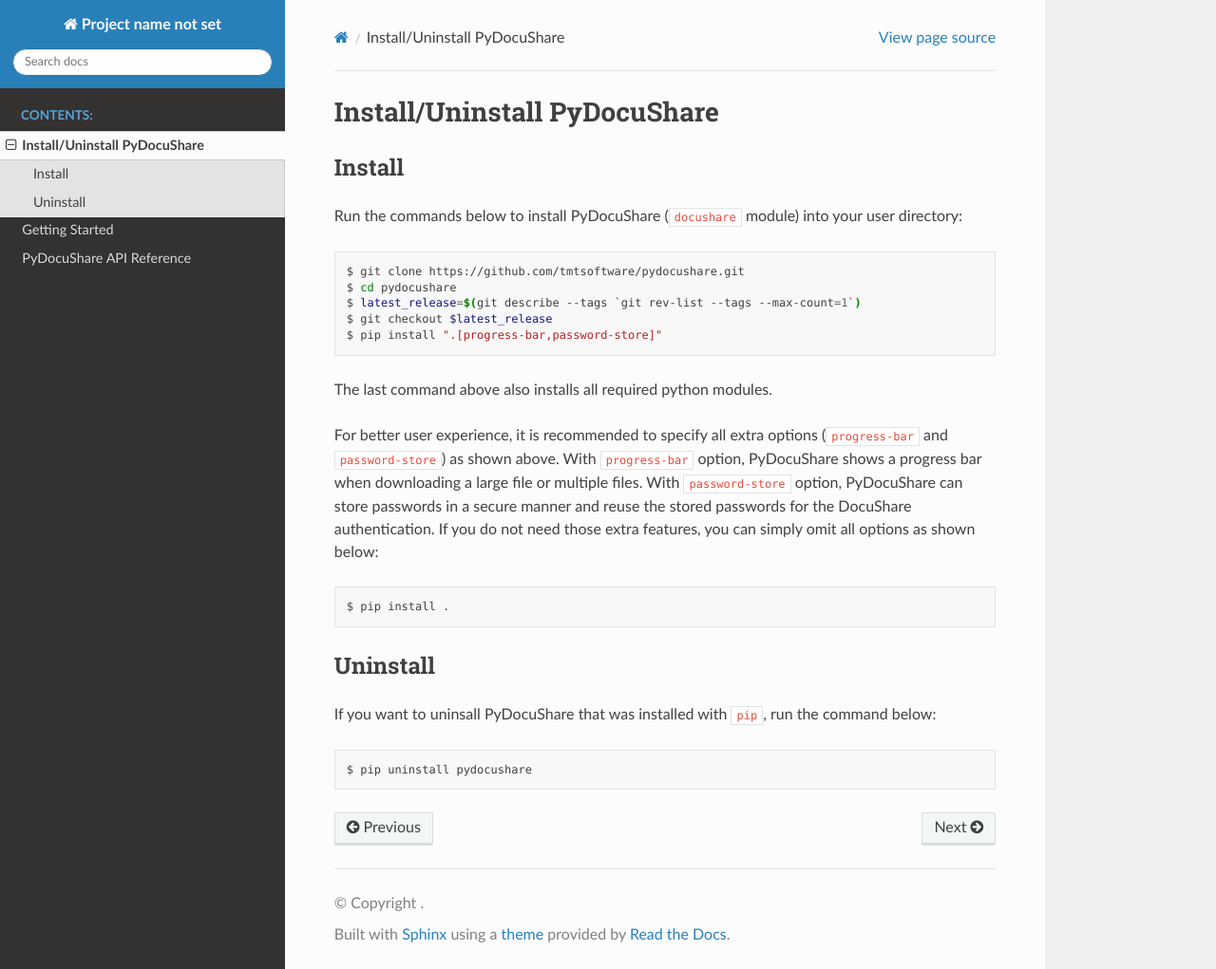
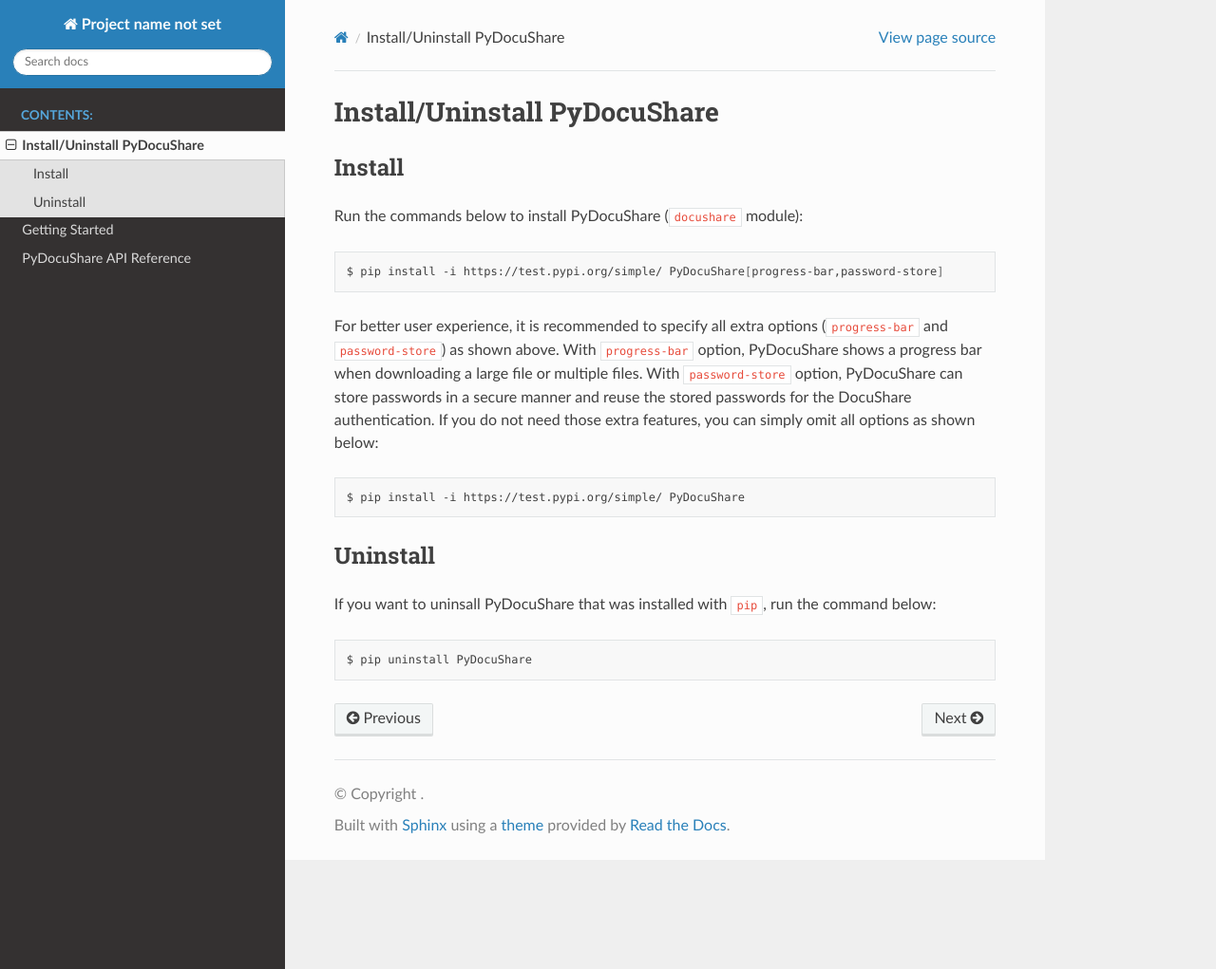
Before and after one commit to tmtsoftware/cont-pydocushare, a Sphinx documentation site: the page built from docs/installation.rst, in a window 1280 px wide and 1021 px high. Shown: the whole window at 95% size. Built offline with Sphinx 7.4.7 and the Read the Docs theme 2.0.0, drawn with Linux system fonts in a browser that asks for light colours; the version number could not be read and is left out.

Commit message:
Use test.pypi.org.

```diff
--- a/docs/installation.rst
+++ b/docs/installation.rst
@@ -6,24 +6,18 @@
 Install
 -------
 
-Run the commands below to install PyDocuShare (``docushare`` module) into your user directory:
+Run the commands below to install PyDocuShare (``docushare`` module):
 
 .. code-block:: bash
 
-                $ git clone https://github.com/tmtsoftware/pydocushare.git
-                $ cd pydocushare
-                $ latest_release=$(git describe --tags `git rev-list --tags --max-count=1`)
-                $ git checkout $latest_release
-                $ pip install ".[progress-bar,password-store]"
-
-The last command above also installs all required python modules.
+                $ pip install -i https://test.pypi.org/simple/ PyDocuShare[progress-bar,password-store]
 
 For better user experience, it is recommended to specify all extra options (``progress-bar`` and ``password-store``) as shown above. With ``progress-bar`` option, PyDocuShare shows a progress bar when downloading a large file or multiple files. With ``password-store`` option, PyDocuShare can store passwords in a secure manner and reuse the stored passwords for the DocuShare authentication. If you do not need those extra features, you can simply omit all options as shown below:
 
 
 .. code-block:: bash
 
-                $ pip install .
+                $ pip install -i https://test.pypi.org/simple/ PyDocuShare
 
 Uninstall
 ---------
@@ -32,4 +26,4 @@
 
 .. code-block:: bash
 
-                $ pip uninstall pydocushare
+                $ pip uninstall PyDocuShare
```
Also changed, not shown: README.md (+7 -1 lines).
